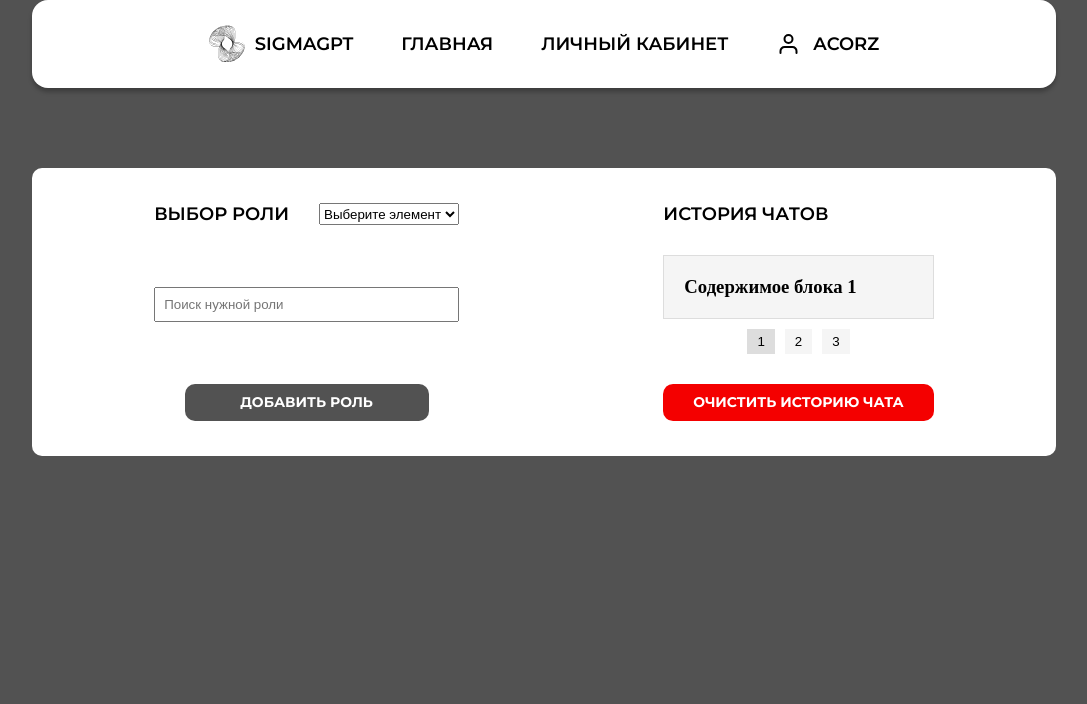
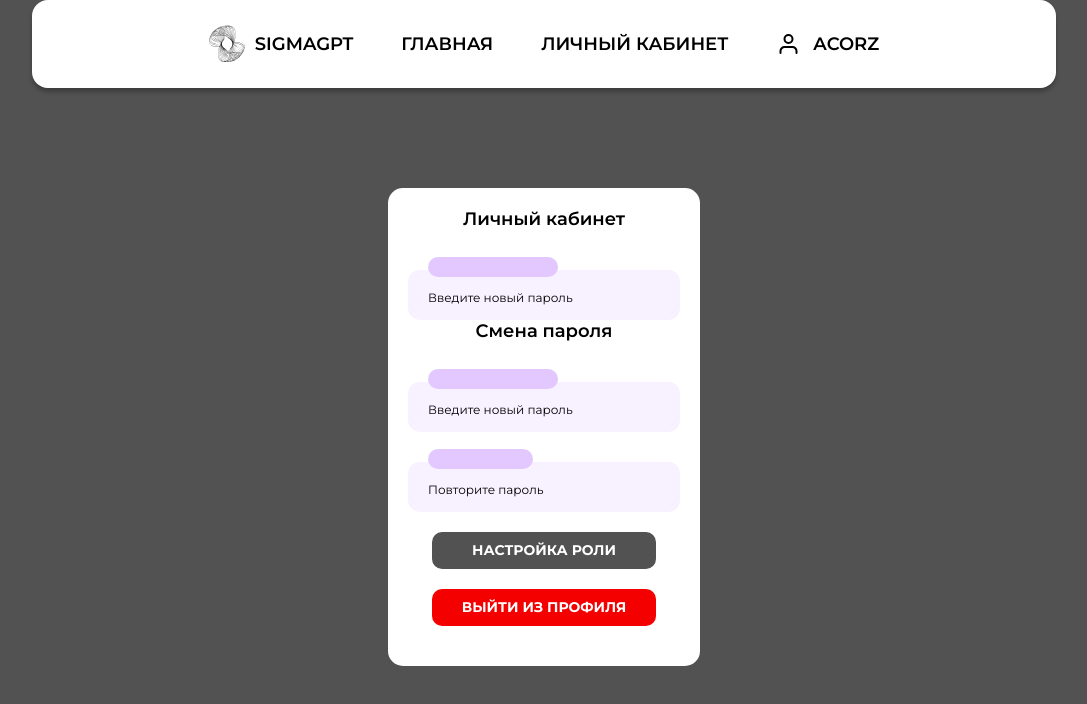
Before and after one commit to Knigor/Dod-i-Co, a Vue app: page /lk in a window 1280 px wide. Shown: the top 704 px of the page, without its empty margins (96-1183 px from the left). Built offline with nearby package versions, Linux system fonts and the light colour scheme.

Commit message:
twelve commit

```diff
--- a/src/components/LkPage.vue
+++ b/src/components/LkPage.vue
@@ -5,40 +5,40 @@
         <HeaderComponents/>
       </div>
 
-<!--      <div class="lk-page" ref="myElement">-->
-<!--        <div>-->
-<!--          <h1 class="lk-page-heading">Личный кабинет</h1>-->
-<!--          <div class="input-container ic1">-->
-<!--            <input id="pass" class="input input2" type="text" placeholder=" " />-->
-<!--            <div class="cut-11"></div>-->
-<!--            <label for="pass" class="placeholder">Введите новый пароль</label>-->
-<!--          </div>-->
-<!--        </div>-->
+      <div class="lk-page" ref="myElement">
+        <div>
+          <h1 class="lk-page-heading">Личный кабинет</h1>
+          <div class="input-container ic1">
+            <input id="pass" class="input input2" type="text" placeholder=" " />
+            <div class="cut-11"></div>
+            <label for="pass" class="placeholder">Введите новый пароль</label>
+          </div>
+        </div>
 
-<!--        <div>-->
-<!--          <h2 class="lk-page-heading2">Смена пароля</h2>-->
-<!--          <div class="input-container ic1">-->
-<!--            <input id="password" class="input input2" type="text" placeholder=" " />-->
-<!--            <div class="cut-11"></div>-->
-<!--            <label for="password" class="placeholder">Введите новый пароль</label>-->
-<!--          </div>-->
-<!--          <div class="input-container ic2">-->
-<!--            <input id="passrep" class="input input2" type="text" placeholder=" " />-->
-<!--            <div class="cut-12"></div>-->
-<!--            <label for="passrep" class="placeholder">Повторите пароль</label>-->
-<!--          </div>-->
-<!--        </div>-->
+        <div>
+          <h2 class="lk-page-heading2">Смена пароля</h2>
+          <div class="input-container ic1">
+            <input id="password" class="input input2" type="text" placeholder=" " />
+            <div class="cut-11"></div>
+            <label for="password" class="placeholder">Введите новый пароль</label>
+          </div>
+          <div class="input-container ic2">
+            <input id="passrep" class="input input2" type="text" placeholder=" " />
+            <div class="cut-12"></div>
+            <label for="passrep" class="placeholder">Повторите пароль</label>
+          </div>
+        </div>
 
-<!--        <div style="display: flex; flex-direction: column; justify-content: center; align-items: center; gap: 20px; padding: 20px 0">-->
-<!--          <button-->
-<!--              style="background-color: #525252"-->
-<!--              class="lk-page-button1"-->
-<!--              @click="toggleRoleSettings">Настройка роли</button>-->
-<!--          <button style="background-color: #F40000;" class="lk-page-button2">Выйти из профиля</button>-->
-<!--        </div>-->
-<!--      </div>-->
+        <div style="display: flex; flex-direction: column; justify-content: center; align-items: center; gap: 20px; padding: 20px 0">
+          <button
+              style="background-color: #525252"
+              class="lk-page-button1"
+              @click="toggleRoleSettings">Настройка роли</button>
+          <button style="background-color: #F40000;" class="lk-page-button2">Выйти из профиля</button>
+        </div>
+      </div>
 
-      <div class="lk-add" ref="myElement2" style="display: visible;">
+      <div class="lk-add" ref="myElement2" style="display: none;">
         <div class="lk-add-left">
           <div class="lk-add-subheading">
             <h1 class="lk-left-heading">Выбор роли</h1>
```
